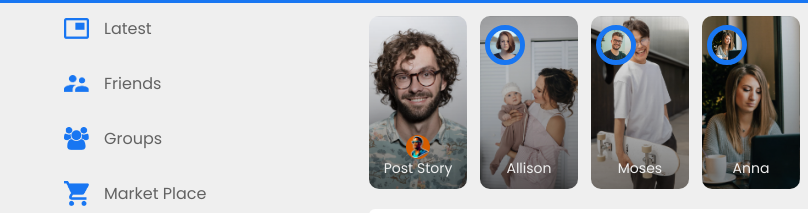
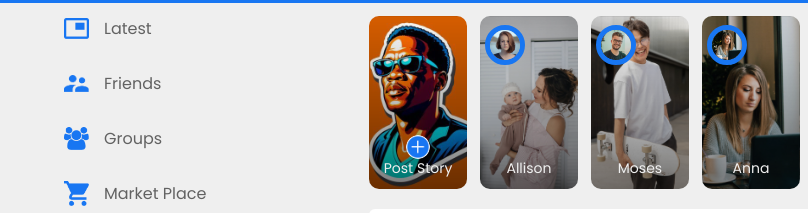
Before and after one commit to lankyjo/CHATSPACE, a plain HTML site: page index.html in a window 1280 px wide. Shown: the part 54-267 px from the top of the page, 0-808 px from the left. Drawn offline with Linux system fonts and the light colour scheme.

Commit message:
changed story

```diff
--- a/index.html
+++ b/index.html
@@ -123,7 +123,7 @@
         <div class="main-content">
             <div class="story-gallery">
                 <div class="story">
-                    <img src="/images/profile.jpg">
+                    <img src="/images/upload.png">
                     <p>Post Story</p>
                 </div>
                 <div class="story">
--- a/styles.css
+++ b/styles.css
@@ -259,7 +259,7 @@ nav{
     /* height: 32%; */
     position: relative;
     /* background-color: #05eb1c; */
-    background-image: linear-gradient(transparent, rgba(0,0,0,0.5) ), url(/images/status-1.png);
+    background-image: linear-gradient(transparent, rgba(0,0,0,0.5) ), url(/images/profile.jpg);
     background-position: center;
     background-size: cover;
     border-radius: 10px;
```
